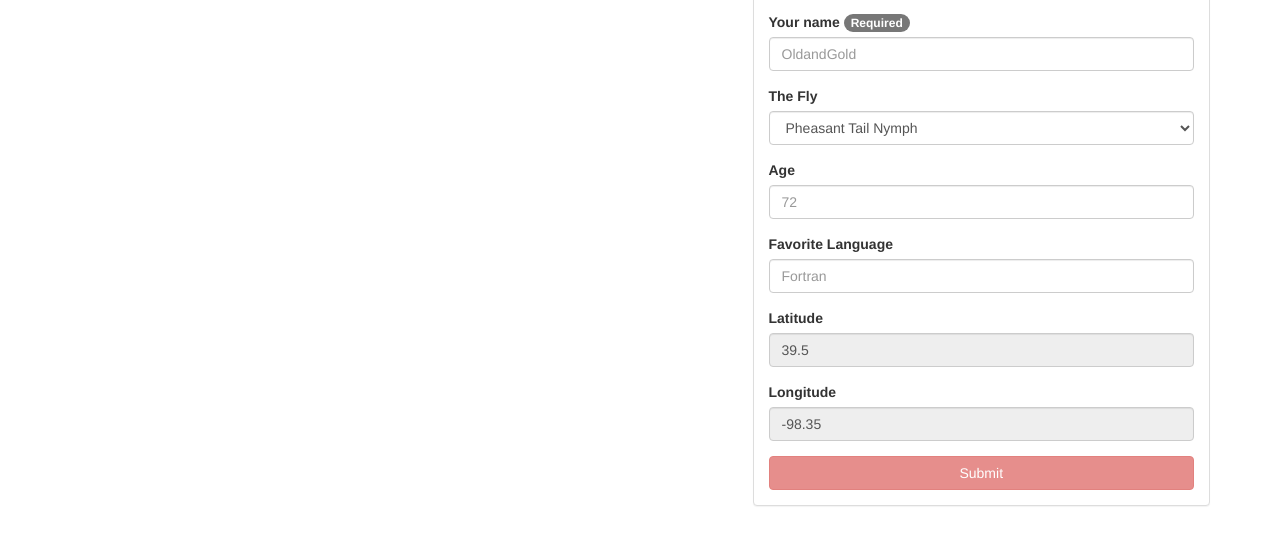
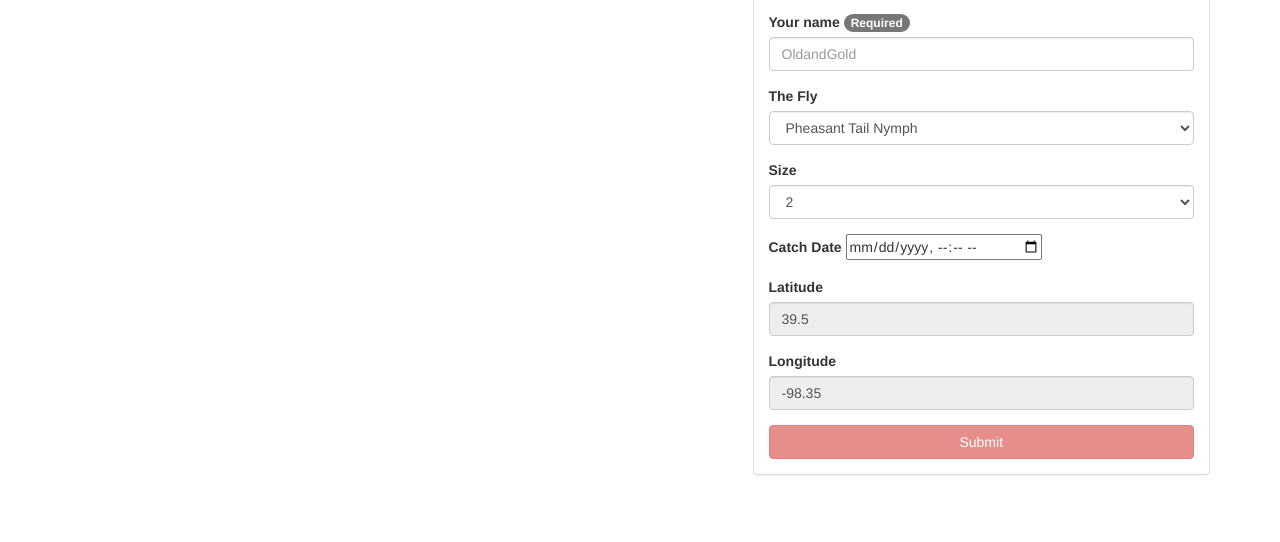
Before and after one commit to gliechty/project4-v2, a website: page public/index.html in a window 1280 px wide. Shown: the part 104-646 px from the top of the page. Drawn offline with nearby package versions, Linux system fonts and the light colour scheme; some packages are replaced by stand-ins of ours; no server answers.

Commit message:
adds a sweet dropdown

```diff
--- a/public/index.html
+++ b/public/index.html
@@ -80,7 +80,7 @@
                         </div> -->
 
                         <div class="form-group">
-                            <label>The Fly</label>
+                            <label for="fly">The Fly</label>
                             <select class="form-control" id="flies" placeholder="your fly">
                               <option>Pheasant Tail Nymph</option>
                               <option>Elk Hair Caddis</option>
@@ -107,12 +107,24 @@
 
 
                         <div class="form-group">
-                            <label for="age">Age</label>
-                            <input type="number" class="form-control" id="age" placeholder="72" ng-model="formData.age" required>
+                            <label for="size">Size</label>
+                            <select class="form-control" id="size" placeholder="size">
+                              <option>2</option>
+                              <option>4</option>
+                              <option>6</option>
+                              <option>8</option>
+                              <option>10</option>
+                              <option>12</option>
+                              <option>14</option>
+                              <option>16</option>
+                              <option>18</option>
+                              <option>20</option>
+                              <option>22</option>
+                            </select>
                         </div>
                         <div class="form-group">
-                            <label for="language">Favorite Language</label>
-                            <input type="text" class="form-control" id="language" placeholder="Fortran" ng-model="formData.favlang" required>
+                            <label for="language">Catch Date</label>
+                            <input type="datetime-local" id="date" placeholder="Date" ng-model="formData.favlang" required>
                         </div>
                         <div class="form-group">
                             <label for="latitude">Latitude</label>
```
